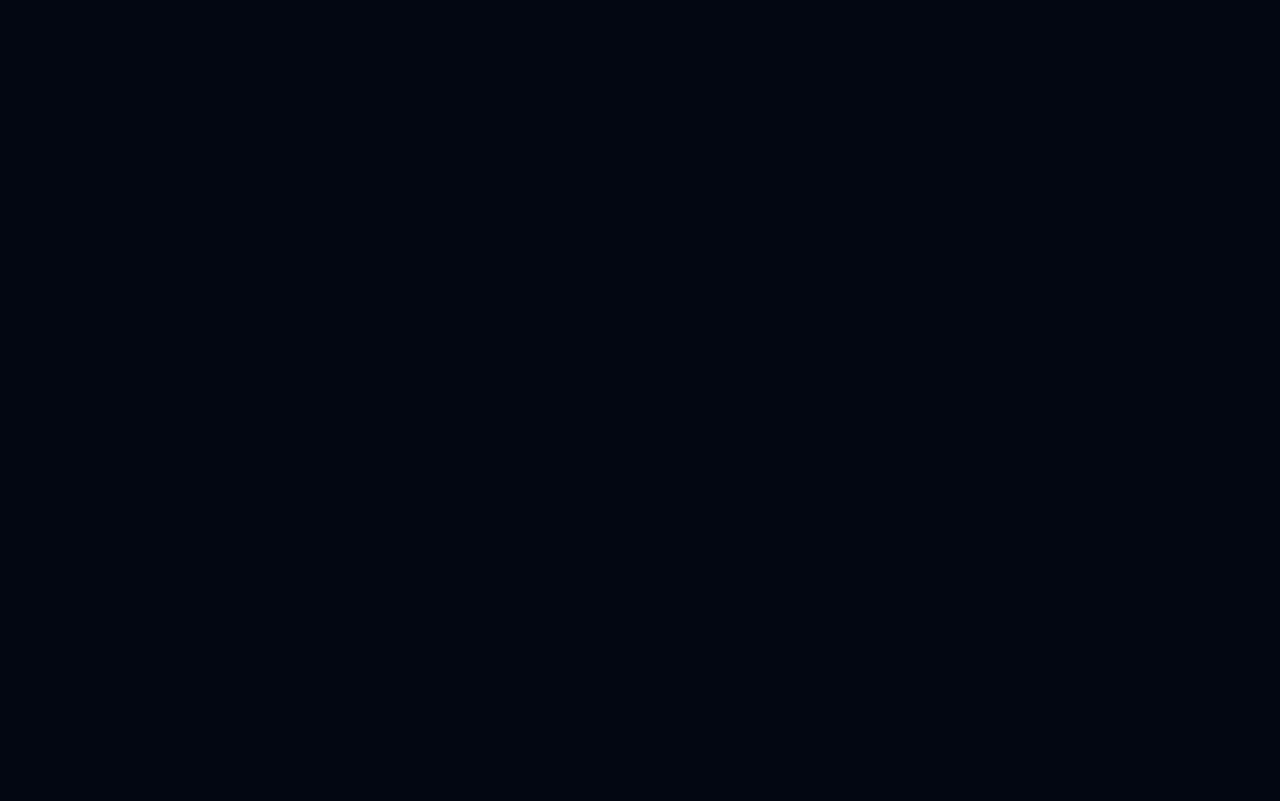
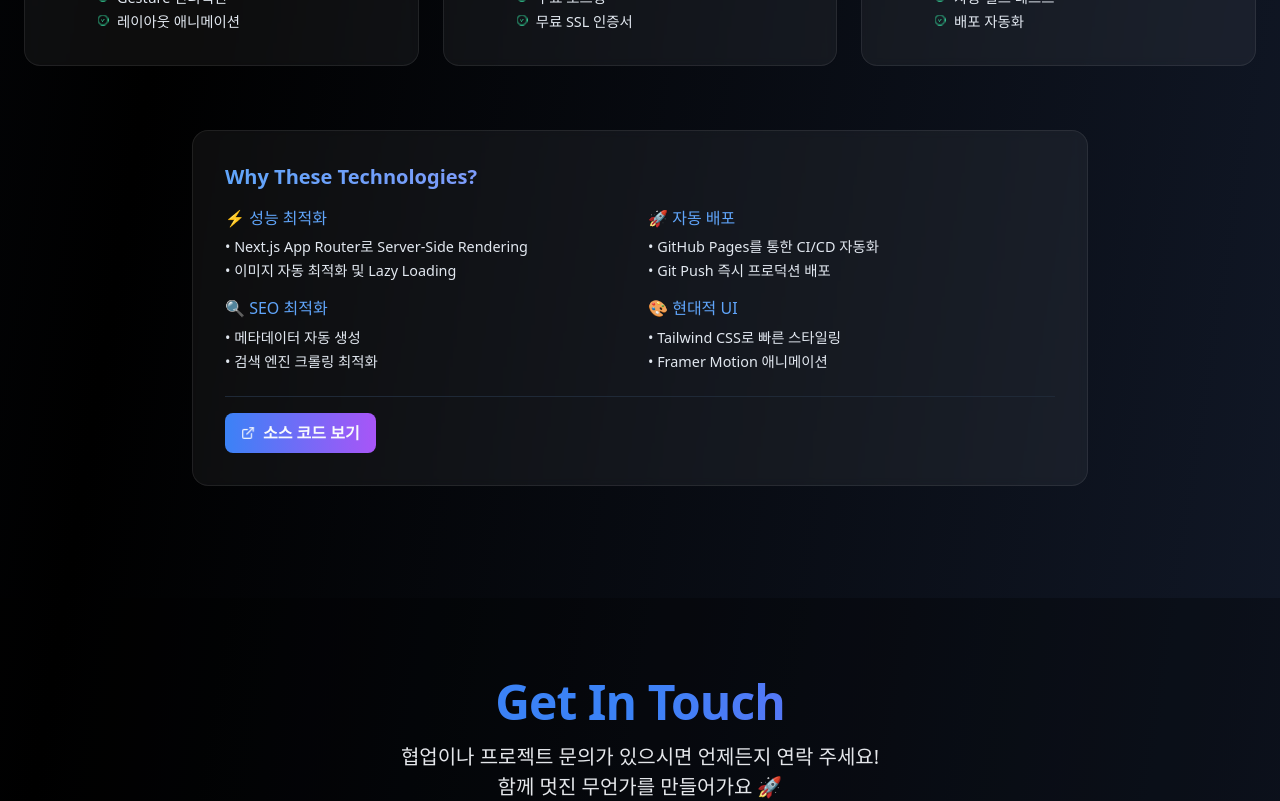
Before and after one commit to rlgus120712-wq/portfolio-khjo, a Next.js app: page / in a window 1280 px wide. Shown: the part 7020-7821 px from the top of the page. Before the commit the page ends 6377 px from the top, so only its background shows below. Built offline with nearby package versions, Linux system fonts and the light colour scheme.

Commit message:
Update main page to include TechStack and Contact components

```diff
--- a/src/app/page.tsx
+++ b/src/app/page.tsx
@@ -3,6 +3,8 @@ import Navigation from '@/components/Navigation';
 import About from '@/components/About';
 import Skills from '@/components/Skills';
 import Projects from '@/components/Projects';
+import TechStack from '@/components/TechStack';
+import Contact from '@/components/Contact';
 
 export default function Home() {
   return (
@@ -12,6 +14,8 @@ export default function Home() {
       <About />
       <Skills />
       <Projects />
+      <TechStack />
+      <Contact />
     </main>
   );
 }
```
